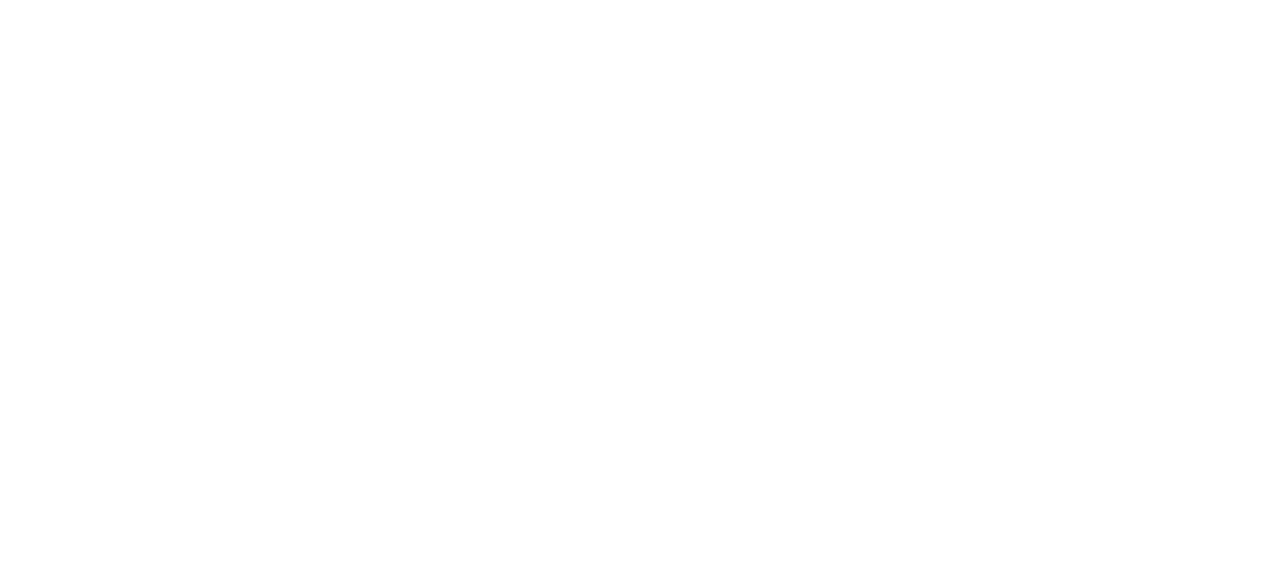
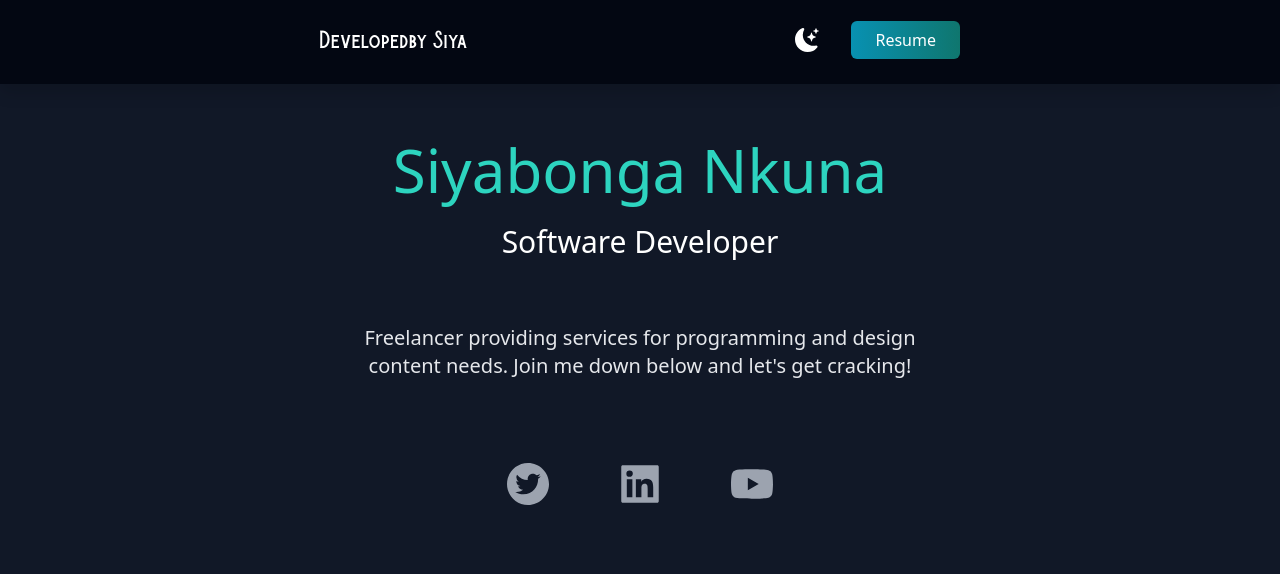
Before and after one commit to sudosf/My-Portfolio-Website, a React (Vite) app: page / in a window 1280 px wide. Before the commit this address had no page. Shown: the top 574 px of the page. Built offline with nearby package versions, Linux system fonts and the light colour scheme.

Commit message:
home page route update

```diff
--- a/src/App.tsx
+++ b/src/App.tsx
@@ -8,7 +8,7 @@
     return (
         <>
             <Routes>
-                <Route path="/Home" element={<Home darkMode={darkMode} setDarkMode={setDarkMode} />} />
+                <Route path="/" element={<Home darkMode={darkMode} setDarkMode={setDarkMode} />} />
             </Routes>
         </>
     );
```
